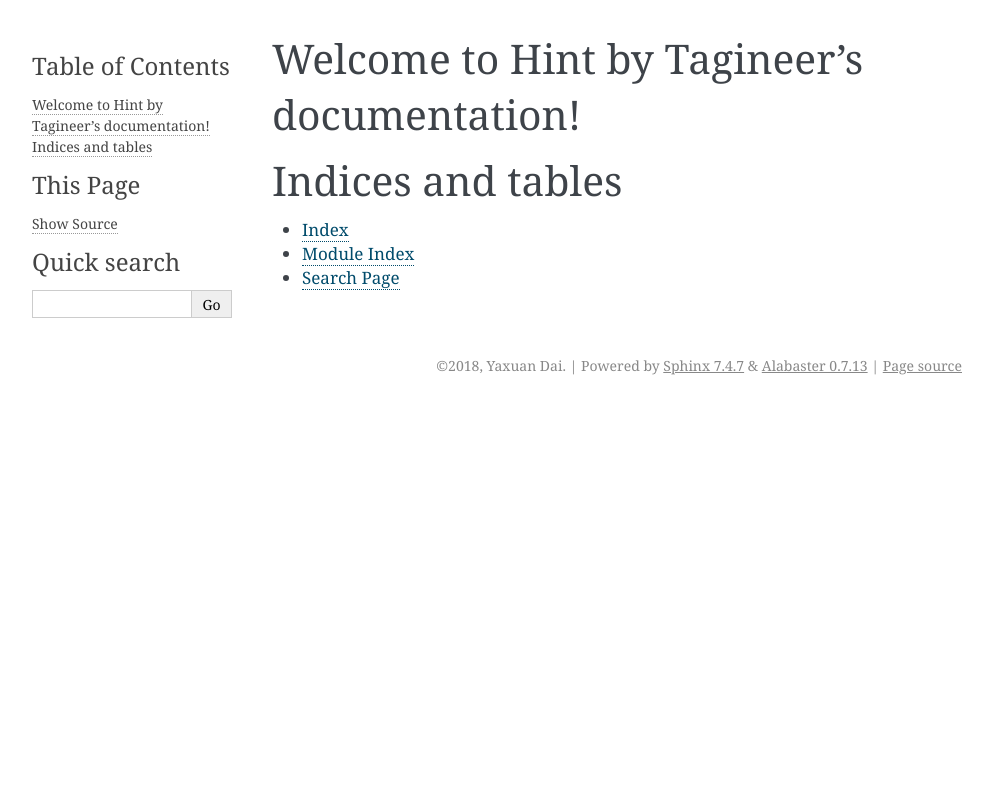
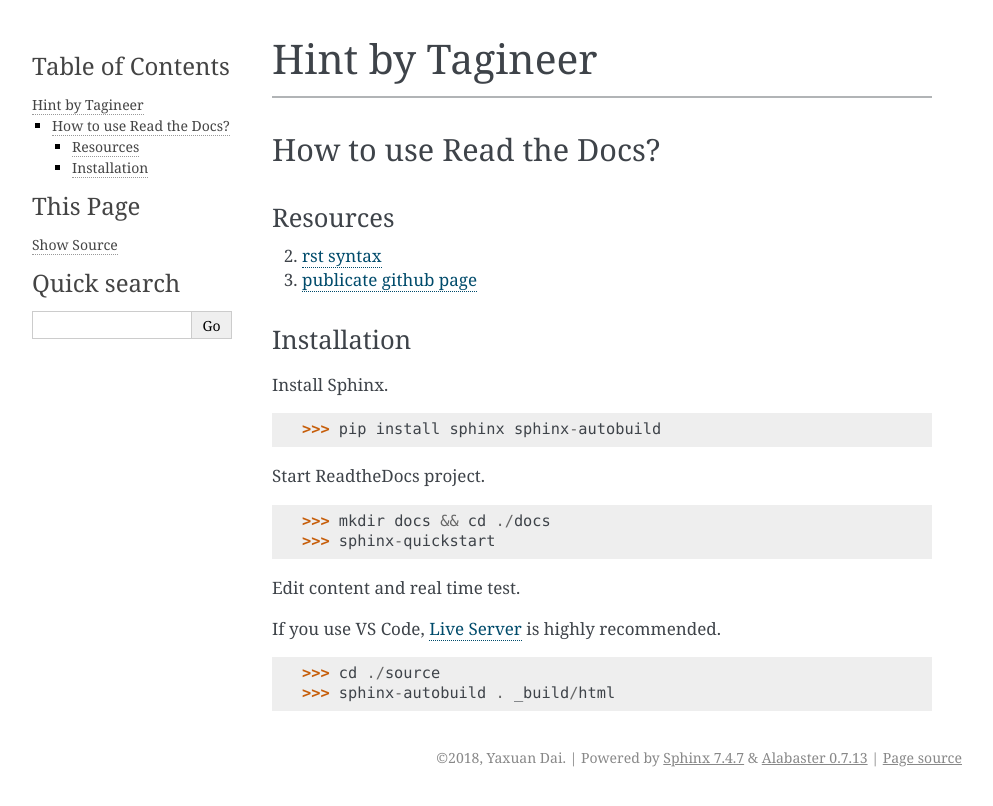
Before and after one commit to TagineerDai/howtohint, a Sphinx documentation site: the page built from docs/source/hint_main.rst, in a window 1280 px wide. Shown: the top 806 px of the page, without its empty margins (148-1141 px from the left). Built offline with Sphinx 7.4.7, drawn with Linux system fonts in a browser that asks for light colours; formulas are drawn with MathJax 3.

Commit message:
Passed the first todo hint.

```diff
--- a/docs/source/conf.py
+++ b/docs/source/conf.py
@@ -16,7 +16,7 @@
 # import sys
 # sys.path.insert(0, os.path.abspath('.'))
 
-
+from recommonmark.parser import CommonMarkParser
 # -- Project information -----------------------------------------------------
 
 project = 'Hint by Tagineer'
@@ -56,8 +56,11 @@ templates_path = ['_templates']
 # You can specify multiple suffix as a list of string:
 #
 # source_suffix = ['.rst', '.md']
-source_suffix = '.rst'
+source_parsers = {
+    '.md': CommonMarkParser,
+}
 
+source_suffix = ['.rst', '.md']
 # The master toctree document.
 master_doc = 'hint_main'
 
--- a/docs/source/hint_main.rst
+++ b/docs/source/hint_main.rst
@@ -3,18 +3,43 @@
    You can adapt this file completely to your liking, but it should at least
    contain the root `toctree` directive.
 
-Welcome to Hint by Tagineer's documentation!
-============================================
+Hint by Tagineer
+===================
 
 .. toctree::
    :maxdepth: 2
    :caption: Contents:
 
+.. Indices and tables
+=====================
 
+.. * :ref:`1.1`
 
-Indices and tables
-==================
+How to use Read the Docs?
+---------------------------
 
-* :ref:`genindex`
-* :ref:`modindex`
-* :ref:`search`
+Resources
+^^^^^^^^^^^
+2. `rst syntax <http://www.sphinx-doc.org/en/master/usage/restructuredtext/basics.html>`_
+3. `publicate github page <https://blog.github.com/2016-08-22-publish-your-project-documentation-with-github-pages/>`_
+
+Installation
+^^^^^
+
+Install Sphinx.
+
+>>> pip install sphinx sphinx-autobuild
+
+Start ReadtheDocs project.
+
+>>> mkdir docs && cd ./docs
+>>> sphinx-quickstart
+
+Edit content and real time test.
+
+If you use VS Code, `Live Server
+<https://ritwickdey.github.io/vscode-live-server/>`_
+is highly recommended.
+
+>>> cd ./source
+>>> sphinx-autobuild . _build/html
```
Also changed, not shown: README.md (+5 -1 lines), conf.py (deleted, +0 -7 lines), 1 other file.
